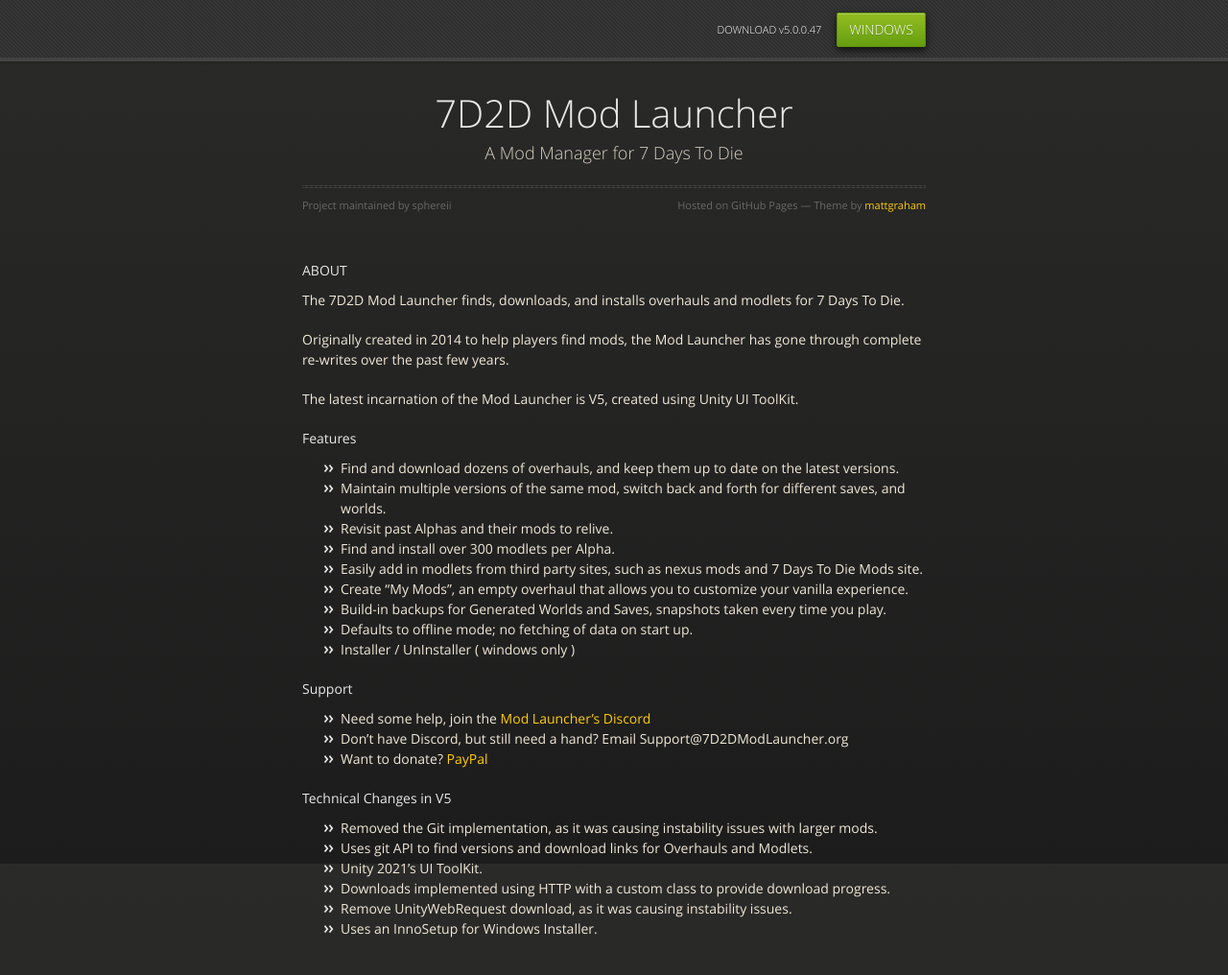
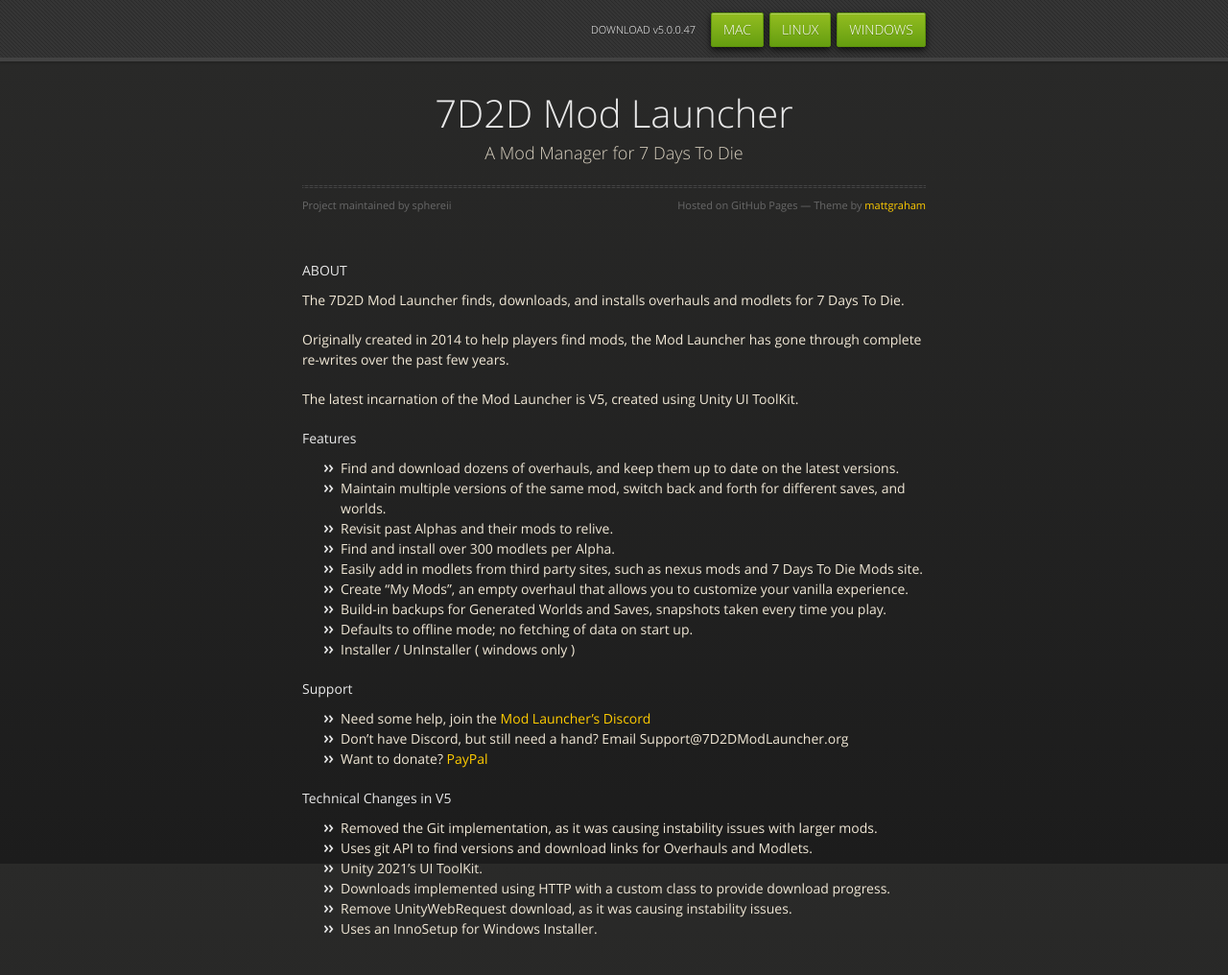
Before and after one commit to The7D2DModLauncher/7D2DModLauncherV5, a Jekyll site: the page built from docs/index.md, in a window 1280 px wide and 1088 px high. Shown: the top 1016 px of the window at 96% size. Built offline with Jekyll 4.4.1, drawn with Linux system fonts in a browser that asks for light colours.

Commit message:
Update default.html

```diff
--- a/docs/_layouts/default.html
+++ b/docs/_layouts/default.html
@@ -22,9 +22,13 @@
         <nav>
           <ul>
               <li class="downloads"><a href="https://github.com/The7D2DModLauncher/7D2DModLauncherV5/releases/latest/download/7D2DModLauncherV5.exe">WINDOWS</a></li>
-			  <!--
-              <li class="downloads"><a href="{{ site.github.tar_url }}">https://github.com/The7D2DModLauncher/7D2DModLauncherV5/releases/download/latest/7D2DModLauncherV5.zip</a></li>
-			  -->
+		<li class="downloads">
+	  		<a href="https://github.com/The7D2DModLauncher/7D2DModLauncherV5/releases/latest/download/7D2DModLauncher-Linux.zip">LINUX</a></li>
+		<li class="downloads">
+	  		<a href="https://github.com/The7D2DModLauncher/7D2DModLauncherV5/releases/latest/download/7D2DModLauncher-MacOS.zip">MAC</a></li>
+
+
+
 		  <li class="title">DOWNLOAD v5.0.0.47</li>
 
           </ul>
```
